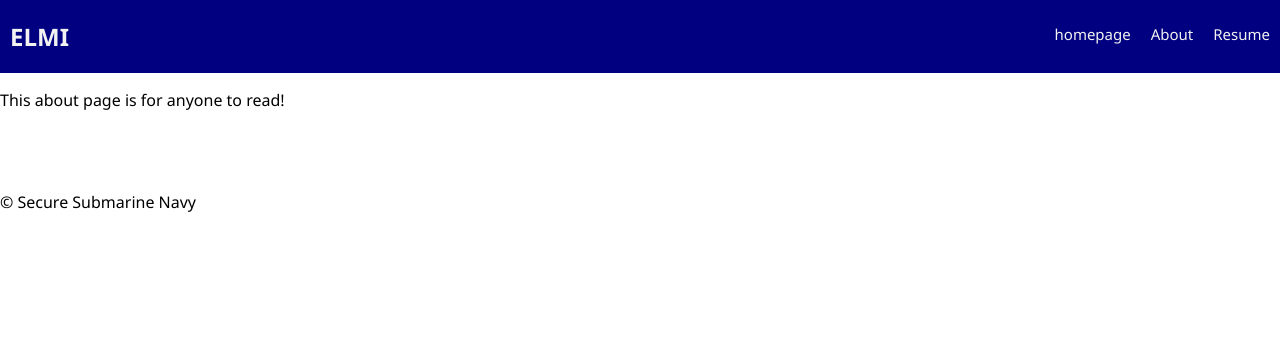
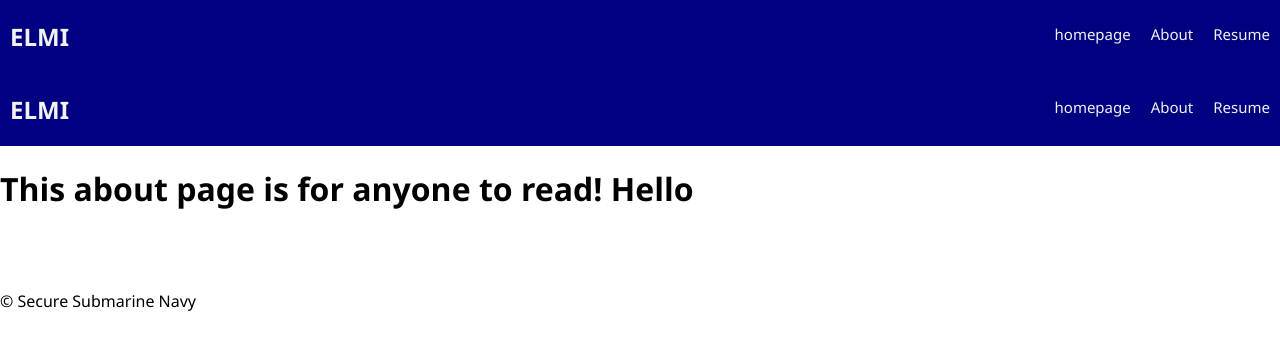
Before and after one commit to elmiabdirahman/resume-project, a React (Create React App) app: page /#/about in a window 1280 px wide. Shown: the top 350 px of the page. Built offline with nearby package versions, Linux system fonts and the light colour scheme; no server answers.

Commit message:
update about page

```diff
--- a/src/components/AboutPage/AboutPage.js
+++ b/src/components/AboutPage/AboutPage.js
@@ -1,13 +1,16 @@
 import React, { Component } from 'react';
+import Nav from '../Nav/Nav'
 
 class AboutPage extends Component {
   render() {
     return (
       <div>
+        <Nav />
         <div>
-          <p>
+          <h1>
             This about page is for anyone to read!
-          </p>
+            Hello
+          </h1>
         </div>
       </div>
     );
```
